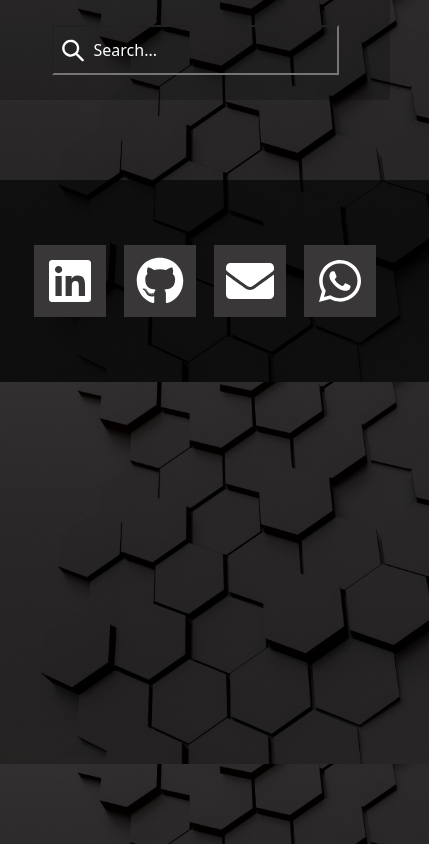
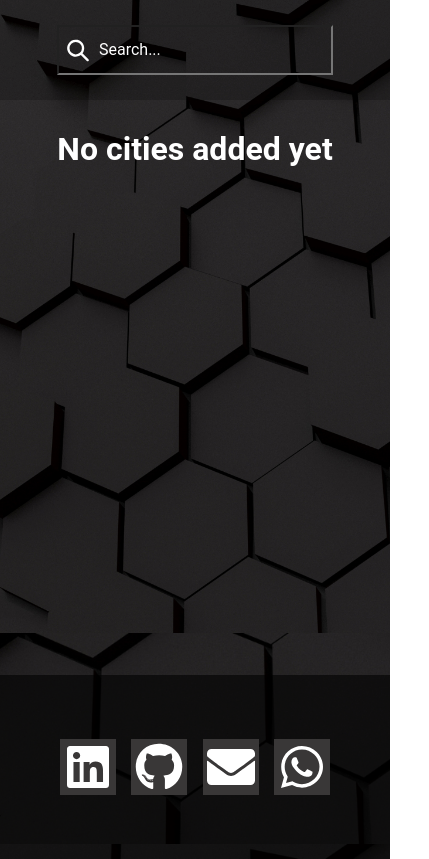
Before and after one commit to FedeIra/Project-Weather, a React (Create React App) app in the folder client/: page / in a window 390 px wide. Shown: the whole page, 429 px wide, since content can reach past the window. Built offline with nearby package versions, Linux system fonts and the light colour scheme.

Commit message:
full responsive, footer fixed, added toasts

```diff
--- a/client/package.json
+++ b/client/package.json
@@ -13,15 +13,17 @@
     "bootstrap": "^5.2.2",
     "dotenv": "^16.0.3",
     "react": "^18.2.0",
-    "react-icons": "^4.4.0",
     "react-beautiful-dnd": "^13.1.1",
     "react-bootstrap": "^2.6.0",
     "react-dom": "^18.2.0",
+    "react-icons": "^4.4.0",
     "react-scripts": "5.0.1",
+    "react-toastify": "^9.1.1",
     "redux": "^4.2.0",
     "redux-devtools-extension": "^2.13.9",
     "redux-persist": "^6.0.0",
     "redux-thunk": "^2.4.1",
+    "toastify-js": "^1.12.0",
     "web-vitals": "^2.1.4"
   },
   "scripts": {
--- /dev/null
+++ b/client/src/App.css
@@ -0,0 +1,19 @@
+.App {
+  background-image: url('./Assets/background.png');
+  background-size: cover;
+  background-position: center;
+  background-repeat: no-repeat;
+  background-attachment: fixed;
+  width: 100vw;
+  display: flex;
+  flex-direction: column;
+  align-items: center;
+  font-family: 'Roboto', sans-serif;
+  min-height: 70vh;
+}
+
+@media screen and (min-width: 320px) and (max-width: 1840px) {
+  .App {
+    min-height: 75vh;
+  }
+}
--- a/client/src/App.js
+++ b/client/src/App.js
@@ -7,18 +7,61 @@ import {
   eliminateCity,
   dragAndDropCities,
 } from './actions/index.js';
+import 'react-toastify/dist/ReactToastify.css';
+import { ToastContainer, toast } from 'react-toastify';
+import './App.css';
 import Footer from './components/Footer.jsx';
 
 function App() {
   const dispatch = useDispatch();
 
+  const notifyFailure = () =>
+    toast.error('City not found', {
+      position: 'top-right',
+      autoClose: 2000,
+      closeOnClick: true,
+      pauseOnHover: true,
+      draggable: true,
+      progress: undefined,
+    });
+
+  const notifySuccess = () =>
+    toast.success('City added', {
+      position: 'top-right',
+      autoClose: 2000,
+      closeOnClick: true,
+      pauseOnHover: true,
+      draggable: true,
+      progress: undefined,
+    });
+
+  const notifyRepeated = () =>
+    toast.warn('City already added', {
+      position: 'top-right',
+      autoClose: 2000,
+      closeOnClick: true,
+      pauseOnHover: true,
+      draggable: true,
+      progress: undefined,
+    });
+
   const cities_weather = useSelector((state) => state.cities_weather);
 
   function onSearch(ciudad) {
-    if (cities_weather.some((city) => city.name === ciudad)) {
-      alert('City already added');
+    if (
+      cities_weather.some((c) => c.name.toLowerCase() === ciudad.toLowerCase())
+    ) {
+      notifyRepeated();
+      return;
     }
-    dispatch(getClimate(ciudad));
+    dispatch(getClimate(ciudad)).then(
+      (result) => {
+        notifySuccess();
+      },
+      (error) => {
+        notifyFailure();
+      }
+    );
   }
 
   function onClose(id) {
@@ -34,6 +77,7 @@ function App() {
   };
 
   return (
+    <div>
       <div className="App">
         <Nav onSearch={onSearch} />
         <Cards
@@ -41,6 +85,8 @@ function App() {
           onClose={onClose}
           handleOnDragEnd={handleOnDragEnd}
         />
+        <ToastContainer />
+      </div>
       <Footer />
     </div>
   );
--- a/client/src/actions/index.js
+++ b/client/src/actions/index.js
@@ -16,7 +16,7 @@ export const getClimate = (city_name) => {
         payload: weather.data,
       });
     } catch (error) {
-      alert('City not found');
+      throw new Error(error);
     }
   };
 };
--- a/client/src/components/Cards.jsx
+++ b/client/src/components/Cards.jsx
@@ -11,6 +11,20 @@ function Cards({ cities, onClose, handleOnDragEnd }) {
         marginTop: '130px',
       }}
     >
+      {cities.length === 0 ? (
+        <div className="div_empty">
+          <h1
+            style={{
+              color: 'white',
+              fontSize: '2rem',
+              fontWeight: 'bold',
+            }}
+          >
+            No cities added yet
+          </h1>
+        </div>
+      ) : (
+        <div>
           <DragDropContext onDragEnd={handleOnDragEnd}>
             <Droppable droppableId="cities_list">
               {(provided) => (
@@ -22,7 +36,6 @@ function Cards({ cities, onClose, handleOnDragEnd }) {
                     flexWrap: 'wrap',
                     justifyContent: 'center',
                     alignItems: 'center',
-
                     gap: '1rem',
                   }}
                   {...provided.droppableProps}
@@ -73,6 +86,8 @@ function Cards({ cities, onClose, handleOnDragEnd }) {
             </Droppable>
           </DragDropContext>
         </div>
+      )}
+    </div>
   );
 }
 
--- a/client/src/hoja-de-estilos/Card.css
+++ b/client/src/hoja-de-estilos/Card.css
@@ -100,6 +100,10 @@
   }
   .image_back {
     display: none;
+  }
+  .flip-card {
+    width: 300px;
+    height: 400px;
   }
 }
 
--- a/client/src/hoja-de-estilos/Cards.css
+++ b/client/src/hoja-de-estilos/Cards.css
@@ -6,5 +6,11 @@
   margin-bottom: 50px;
   font-size: 16px;
   font-weight: 600;
-  height: 100%;
+  height: auto;
 }
+
+.div_empty {
+  display: flex;
+  justify-content: center;
+  align-items: center;
+}
--- a/client/src/hoja-de-estilos/Footer.css
+++ b/client/src/hoja-de-estilos/Footer.css
@@ -11,8 +11,10 @@
   flex-direction: column;
   justify-content: 'space-around';
   align-items: 'center';
-  width: 100%;
-  margin-top: 7%;
+  width: 100vw;
+  margin-top: 5vh;
+  position: relative;
+  bottom: 0;
 }
 
 .icon_footer {
@@ -23,19 +25,16 @@
   margin: 2%;
 }
 
-/* responsive for cellphone: */
-@media screen and (max-width: 390px) {
-  .footer {
-    width: 115vw;
-    margin-left: -5vw;
-  }
-  .icon_fo oter {
-    margin: 1%;
-  }
-}
-
 .icon_footer:hover {
   background-color: white;
   color: black;
   transition: all 0.5s ease-in-out;
 }
+
+/* responsive footer for cellphone: */
+@media screen and (max-width: 390px) {
+  .icon_footer {
+    width: 3.5rem;
+    height: 3.5rem;
+  }
+}
--- a/client/src/index.css
+++ b/client/src/index.css
@@ -2,11 +2,8 @@ body {
   background-image: url('./Assets/background.png');
   background-size: cover;
   background-position: center;
+  background-repeat: no-repeat;
+  background-attachment: fixed;
+  height: auto;
+  width: 100vw;
 }
-
-@media screen and (max-width: 1000px) {
-  body {
-    background-size: cover;
-    background-position: center;
-  }
-}
--- a/client/src/index.js
+++ b/client/src/index.js
@@ -14,7 +14,7 @@ import axios from 'axios';
 // dotenv.config();
 
 axios.defaults.baseURL =
-  `https://project-weather-production.up.railway.app/` ||
+  // `https://project-weather-production.up.railway.app/` ||
   'http://localhost:3001';
 
 const rootElement = document.getElementById('root');
```
Also changed, not shown: 1 other file (tests, documents, lock files or other folders). Lines whose indentation alone changed are shown as unchanged.
